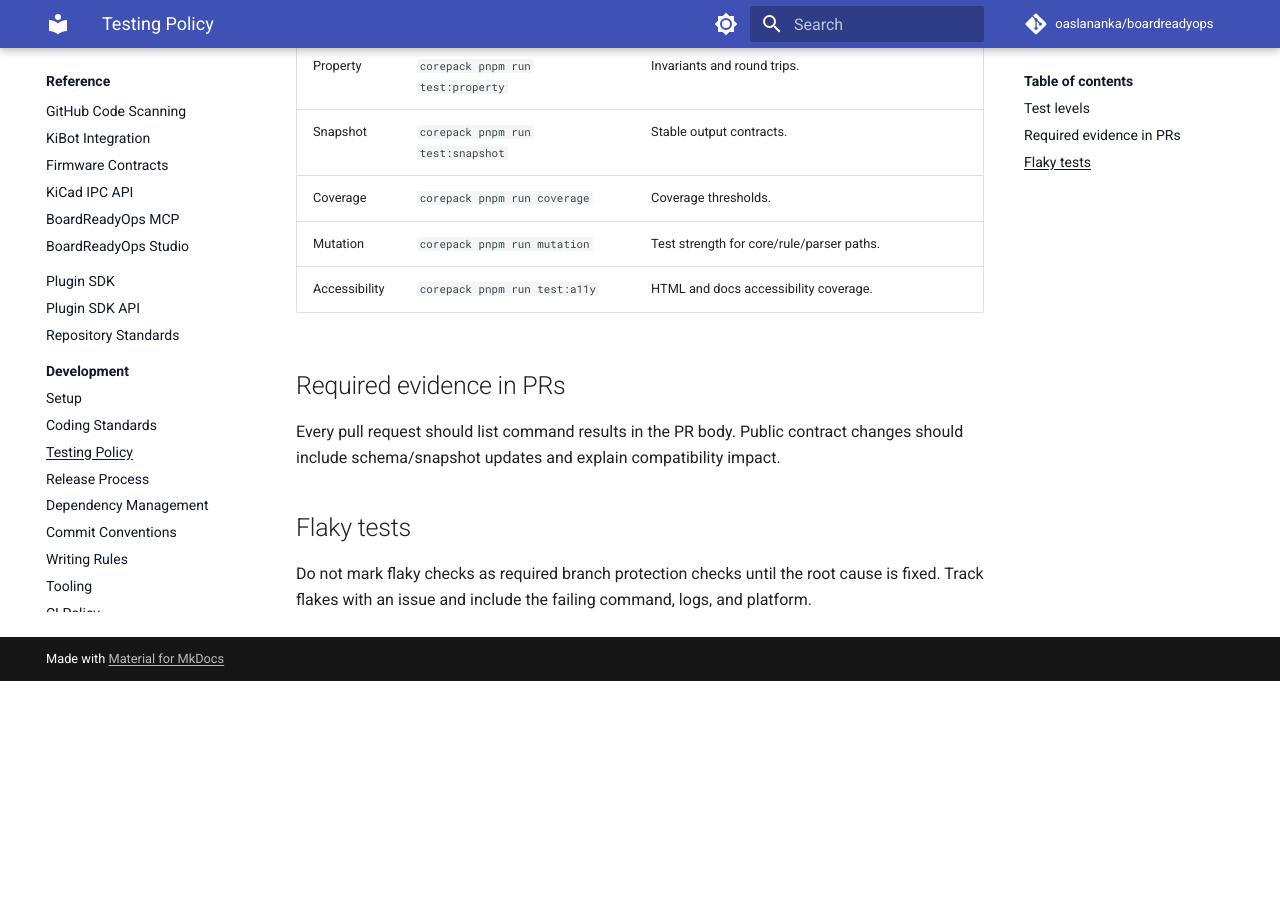
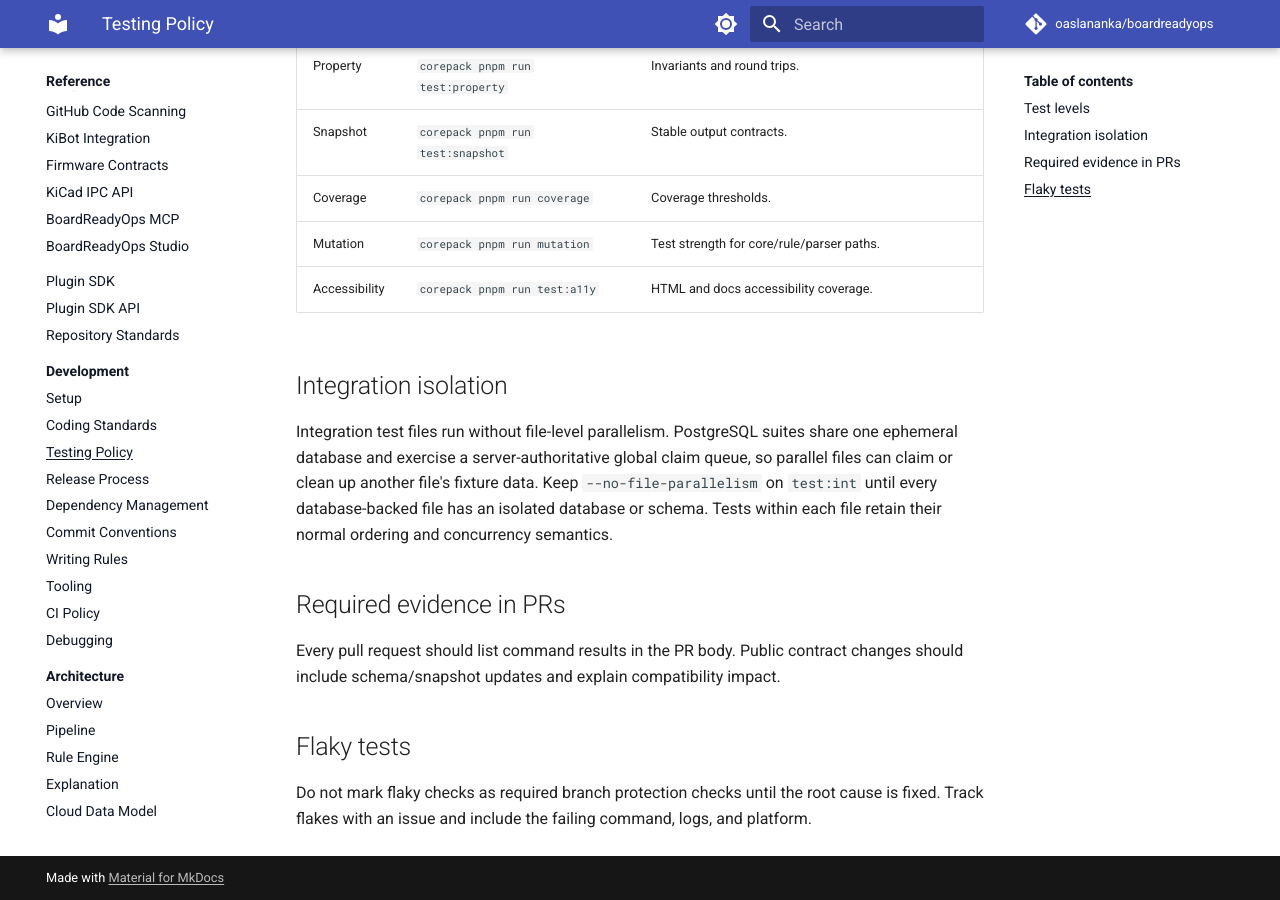
Before and after one commit to renovate-bot/oaslananka-_-boardreadyops, an MkDocs documentation site: the page built from docs/development/testing-policy.md, in a window 1280 px wide and 900 px high, scrolled down 515 px. Built offline with MkDocs 1.6.1 and Material for MkDocs 9.7.7, drawn with Linux system fonts in a browser that asks for light colours; comment, search, counter and statistics services are not loaded; the version menu is left out; before the commit the page ends 1196 px from its top, so only the background shows below that.

Commit message:
test(ci): serialize shared-database integration files (#168)
Run integration files without file-level parallelism while PostgreSQL suites share one ephemeral database and a global claim queue. Document the isolation requirement.

```diff
--- a/docs/development/testing-policy.md
+++ b/docs/development/testing-policy.md
@@ -16,6 +16,15 @@
 | Mutation | `corepack pnpm run mutation` | Test strength for core/rule/parser paths. |
 | Accessibility | `corepack pnpm run test:a11y` | HTML and docs accessibility coverage. |
 
+## Integration isolation
+
+Integration test files run without file-level parallelism. PostgreSQL suites
+share one ephemeral database and exercise a server-authoritative global claim
+queue, so parallel files can claim or clean up another file's fixture data.
+Keep `--no-file-parallelism` on `test:int` until every database-backed file has
+an isolated database or schema. Tests within each file retain their normal
+ordering and concurrency semantics.
+
 ## Required evidence in PRs
 
 Every pull request should list command results in the PR body. Public contract
--- a/package.json
+++ b/package.json
@@ -41,7 +41,7 @@
     "typecheck": "tsc --noEmit -p tsconfig.json",
     "test": "vitest run",
     "test:unit": "vitest run tests/unit",
-    "test:int": "vitest run tests/integration",
+    "test:int": "vitest run tests/integration --no-file-parallelism",
     "test:action": "pnpm run build && vitest run tests/action",
     "test:a11y": "vitest run tests/unit/report/html.test.ts tests/unit/scripts/check-docs-a11y.test.ts && pnpm run docs:a11y",
     "test:property": "vitest run tests/property",
```
